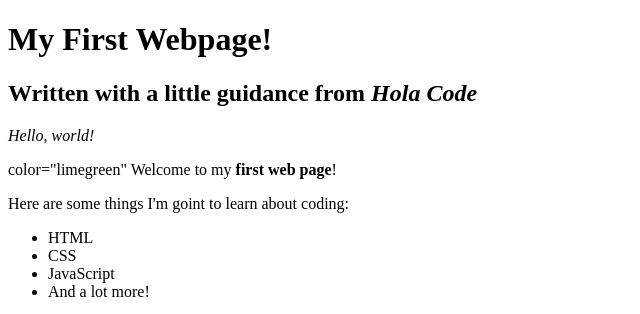
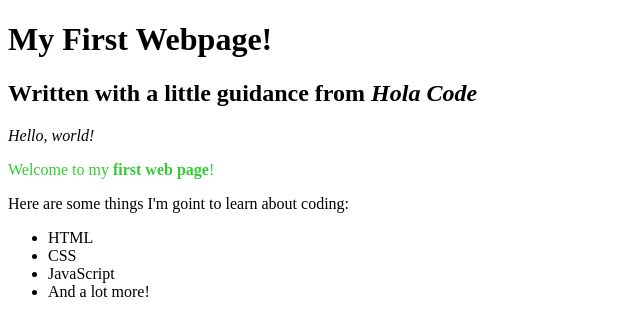
Before and after one commit to JosephFernandez2689/JosephFernandez2689.github.io, a plain HTML site: page index.html in a window 1280 px wide. Shown: the top 314 px of the page, without its empty margins (0-640 px from the left). Drawn offline with Linux system fonts and the light colour scheme.

Commit message:
changed new color

```diff
--- a/index.html
+++ b/index.html
@@ -9,7 +9,7 @@
     <h2>Written with a little guidance from <em> Hola Code </em> </h2>
 
     <p style="font-style:italic;">Hello, world!</p>
-    <font> color="limegreen" Welcome to my <strong> first web page</strong>!</font>
+    <font color="limegreen"> Welcome to my <strong> first web page</strong>!</font>
 
     <p>Here are some things I'm goint to learn about coding:</p>
     <ul>
```
